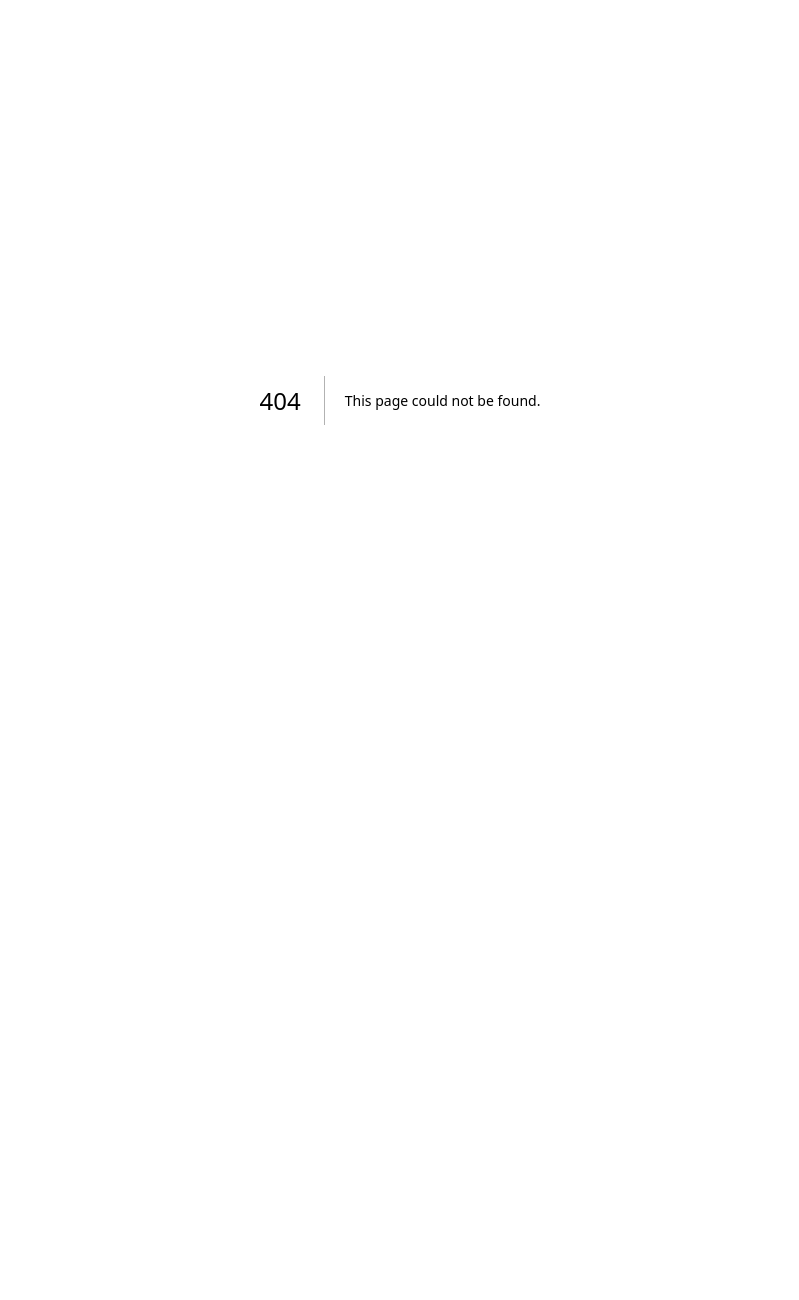
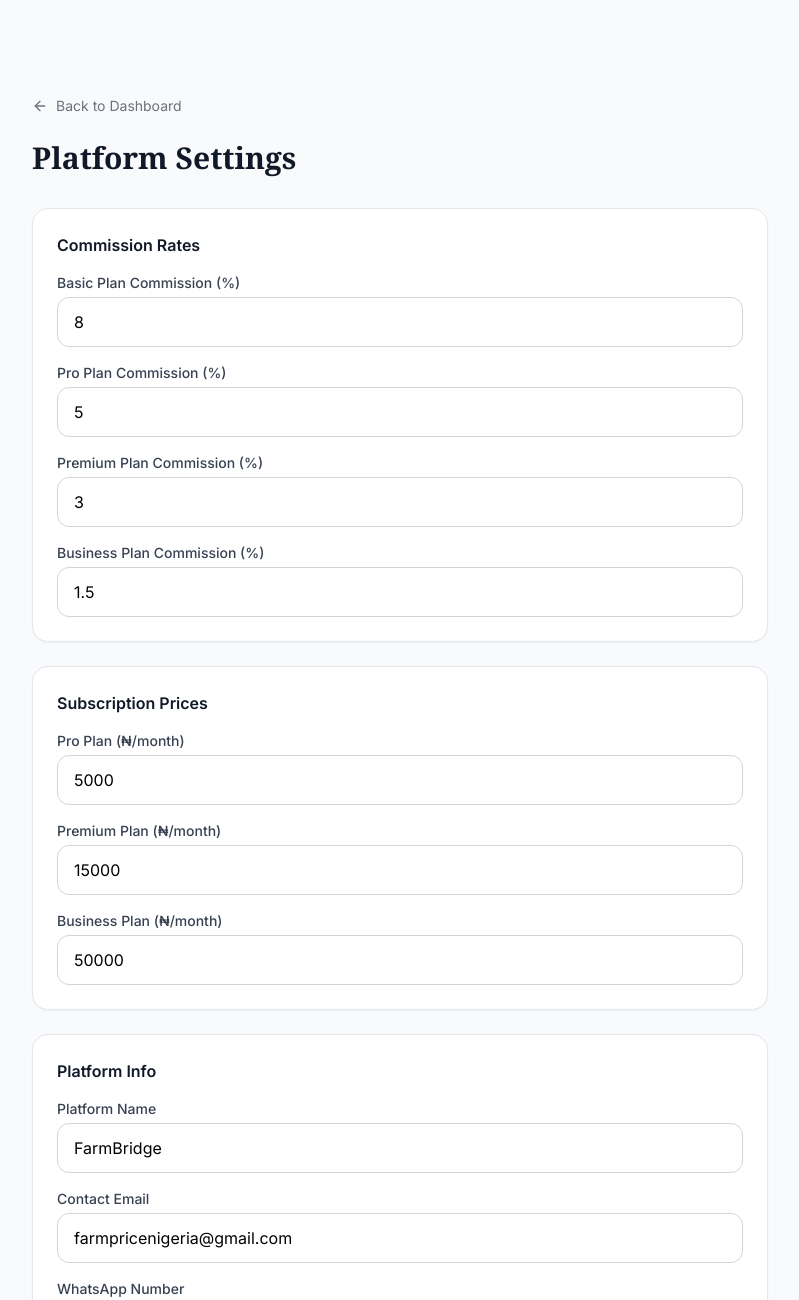
Before and after one commit to marvelmikel5625-hub/Farmbridge, a Next.js app: page /admin/settings in a window 1280 px wide. Before the commit this address had no page. Shown: the top 1300 px of the page, without its empty margins (240-1039 px from the left). Before the commit the page ends 800 px from the top, so only its background shows below. Built offline with nearby package versions, Linux system fonts and the light colour scheme; a web font is replaced by a local one.

Commit message:
Add SettingsPage component for platform settings

```diff
--- /dev/null
+++ b/app/admin/settings/page.tsx
@@ -0,0 +1,65 @@
+'use client';
+
+import { useState } from 'react';
+import Link from 'next/link';
+import { ArrowLeft, Save } from 'lucide-react';
+
+export default function SettingsPage() {
+  const [saved, setSaved] = useState(false);
+
+  const handleSave = (e: React.FormEvent) => {
+    e.preventDefault();
+    setSaved(true);
+    setTimeout(() => setSaved(false), 3000);
+  };
+
+  return (
+    <div className="min-h-screen bg-gray-50 pt-24 pb-16">
+      <div className="max-w-3xl mx-auto px-4">
+
+        <Link href="/admin" className="flex items-center gap-2 text-sm text-gray-500 hover:text-gray-700 mb-6">
+          <ArrowLeft className="w-4 h-4" /> Back to Dashboard
+        </Link>
+
+        <h1 className="text-3xl font-serif font-bold text-gray-900 mb-8">Platform Settings</h1>
+
+        {saved && <div className="bg-green-50 text-green-700 p-4 rounded-xl mb-6 text-sm font-medium">✅ Settings saved successfully!</div>}
+
+        <form onSubmit={handleSave} className="space-y-6">
+          <div className="bg-white rounded-2xl shadow-sm border border-gray-200 p-6">
+            <h3 className="font-semibold text-gray-900 mb-4">Commission Rates</h3>
+            <div className="space-y-4">
+              <div><label className="block text-sm font-medium text-gray-700 mb-1">Basic Plan Commission (%)</label><input type="number" defaultValue={8} className="w-full rounded-xl border border-gray-300 px-4 py-3" /></div>
+              <div><label className="block text-sm font-medium text-gray-700 mb-1">Pro Plan Commission (%)</label><input type="number" defaultValue={5} className="w-full rounded-xl border border-gray-300 px-4 py-3" /></div>
+              <div><label className="block text-sm font-medium text-gray-700 mb-1">Premium Plan Commission (%)</label><input type="number" defaultValue={3} className="w-full rounded-xl border border-gray-300 px-4 py-3" /></div>
+              <div><label className="block text-sm font-medium text-gray-700 mb-1">Business Plan Commission (%)</label><input type="number" defaultValue={1.5} className="w-full rounded-xl border border-gray-300 px-4 py-3" /></div>
+            </div>
+          </div>
+
+          <div className="bg-white rounded-2xl shadow-sm border border-gray-200 p-6">
+            <h3 className="font-semibold text-gray-900 mb-4">Subscription Prices</h3>
+            <div className="space-y-4">
+              <div><label className="block text-sm font-medium text-gray-700 mb-1">Pro Plan (₦/month)</label><input type="number" defaultValue={5000} className="w-full rounded-xl border border-gray-300 px-4 py-3" /></div>
+              <div><label className="block text-sm font-medium text-gray-700 mb-1">Premium Plan (₦/month)</label><input type="number" defaultValue={15000} className="w-full rounded-xl border border-gray-300 px-4 py-3" /></div>
+              <div><label className="block text-sm font-medium text-gray-700 mb-1">Business Plan (₦/month)</label><input type="number" defaultValue={50000} className="w-full rounded-xl border border-gray-300 px-4 py-3" /></div>
+            </div>
+          </div>
+
+          <div className="bg-white rounded-2xl shadow-sm border border-gray-200 p-6">
+            <h3 className="font-semibold text-gray-900 mb-4">Platform Info</h3>
+            <div className="space-y-4">
+              <div><label className="block text-sm font-medium text-gray-700 mb-1">Platform Name</label><input type="text" defaultValue="FarmBridge" className="w-full rounded-xl border border-gray-300 px-4 py-3" /></div>
+              <div><label className="block text-sm font-medium text-gray-700 mb-1">Contact Email</label><input type="email" defaultValue="farmpricenigeria@gmail.com" className="w-full rounded-xl border border-gray-300 px-4 py-3" /></div>
+              <div><label className="block text-sm font-medium text-gray-700 mb-1">WhatsApp Number</label><input type="text" defaultValue="09057773551" className="w-full rounded-xl border border-gray-300 px-4 py-3" /></div>
+            </div>
+          </div>
+
+          <button type="submit" className="flex items-center gap-2 bg-green-900 text-white px-8 py-3.5 rounded-xl font-semibold hover:bg-green-800 transition">
+            <Save className="w-4 h-4" /> Save All Settings
+          </button>
+        </form>
+
+      </div>
+    </div>
+  );
+}
```
